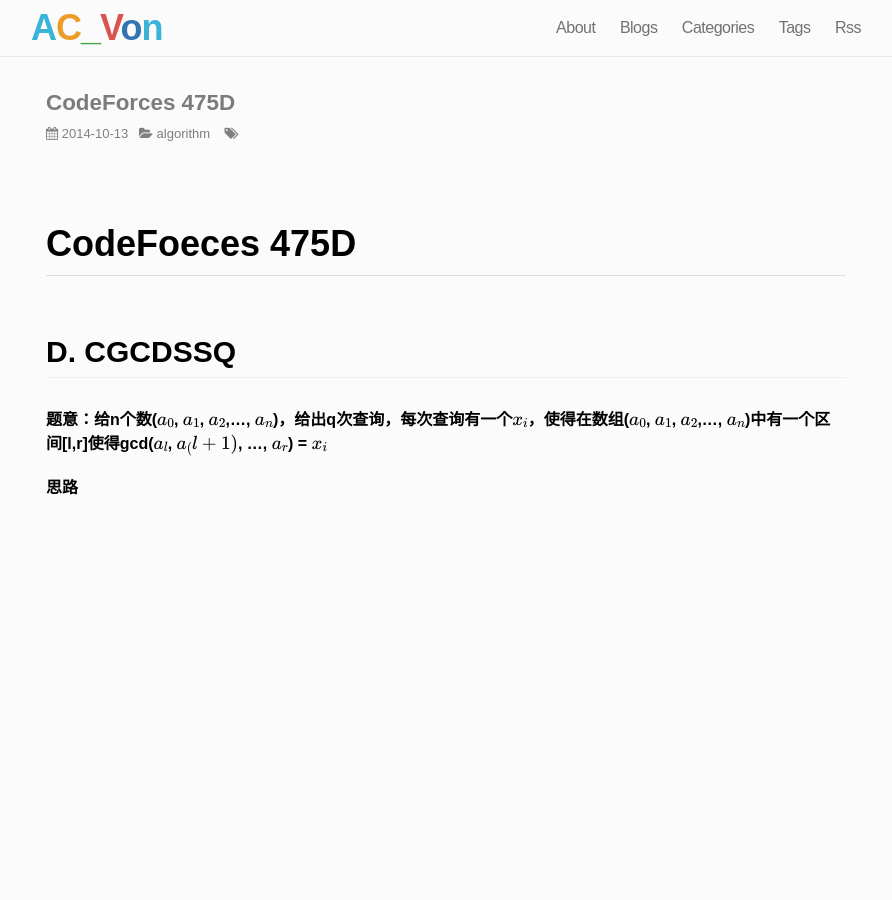
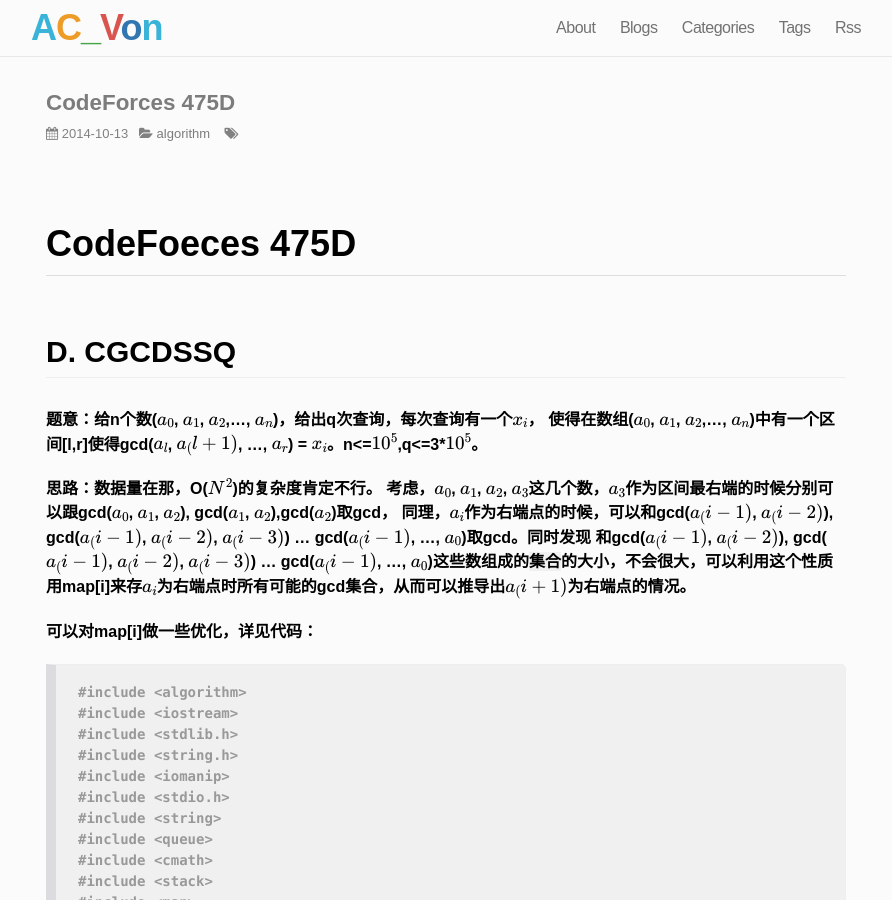
Before and after one commit to vongang/vongang.github.io, a Jekyll site: the page built from _posts/2014-10-13-codeforces-475d.md, in a window 1280 px wide and 900 px high. Shown: the whole window, without its empty margins (194-1086 px from the left). Built offline with Jekyll 4.4.1, drawn with Linux system fonts in a browser that asks for light colours; nearby versions of some CDN libraries; Markdown is read by kramdown in place of the engine named in the settings; formulas are drawn with MathJax 3; comment, search, counter and statistics services are not loaded; some of the changed text lies outside the part shown.

Commit message:
Update 2014-10-13-codeforces-475d.md

````diff
--- a/_posts/2014-10-13-codeforces-475d.md
+++ b/_posts/2014-10-13-codeforces-475d.md
@@ -8,6 +8,80 @@
 
 ## D. CGCDSSQ
 
-题意：给n个数($a_0$, $a_1$, $a_2$,..., $a_n$)，给出q次查询，每次查询有一个$x_i$，使得在数组($a_0$, $a_1$, $a_2$,..., $a_n$)中有一个区间[l,r]使得gcd($a_l$, $a_(l+1)$, ..., $a_r$) = $x_i$
+题意：给n个数($a_0$, $a_1$, $a_2$,..., $a_n$)，给出q次查询，每次查询有一个$x_i$，
+使得在数组($a_0$, $a_1$, $a_2$,..., $a_n$)中有一个区间[l,r]使得gcd($a_l$, $a_\(l+1)$, ..., $a_r$) = $x_i$。n<=$10^5$,q<=3*$10^5$。
 
-思路
+思路：数据量在那，O($N^2$)的复杂度肯定不行。
+考虑，$a_0$, $a_1$, $a_2$, $a_3$这几个数，$a_3$作为区间最右端的时候分别可以跟gcd($a_0$, $a_1$, $a_2$), gcd($a_1$, $a_2$),gcd($a_2$)取gcd，
+同理，$a_i$作为右端点的时候，可以和gcd($a_\(i-1)$, $a_\(i-2)$), gcd($a_\(i-1)$, $a_\(i-2)$, $a_\(i-3)$) ... gcd($a_\(i-1)$, ..., $a_0$)取gcd。同时发现
+和gcd($a_\(i-1)$, $a_\(i-2)$), gcd($a_\(i-1)$, $a_\(i-2)$, $a_\(i-3)$) ... gcd($a_\(i-1)$, ..., $a_0$)这些数组成的``集合``的大小，不会很大，可以利用这个性质
+用map[i]来存$a_i$为右端点时所有可能的gcd集合，从而可以推导出$a_\(i+1)$为右端点的情况。
+
+可以对map[i]做一些优化，详见代码：
+
+```cpp
+#include <algorithm>
+#include <iostream>
+#include <stdlib.h>
+#include <string.h>
+#include <iomanip>
+#include <stdio.h>
+#include <string>
+#include <queue>
+#include <cmath>
+#include <stack>
+#include <map>
+#include <set>
+
+typedef long long LL;
+
+using namespace std;
+
+const int N = 100010;
+
+int a[N];
+map<int, LL> res;
+map<int, LL> mp[2];
+map<int, LL>::iterator it;
+int cnt[N];
+int num;
+
+int gcd(int a, int b) {
+    return b == 0 ? a : gcd(b, a%b);
+}
+
+int main() {
+    //freopen("data.in", "r", stdin);
+    int n, q, i;
+    scanf("%d", &n);
+    res.clear();
+    for(i = 0; i < n; ++i) {
+        scanf("%d", a + i);
+        res[a[i]]++;
+    }
+    num = 0;
+    int tmp;
+    bool pre = 0;
+    mp[pre].clear();
+    mp[!pre].clear();
+    mp[pre][a[0]]++;
+    for(i = 1; i < n; ++i) {
+        mp[!pre][a[i]]++;
+        for(it = mp[pre].begin(); it != mp[pre].end(); ++it) {
+            tmp = gcd(it->first, a[i]);
+            //printf("%d %d %d -> %d\n", it->second, it->first, a[i], tmp);
+            mp[!pre][tmp] += it->second;
+            res[tmp] += it->second;
+        }
+        pre = !pre;
+        mp[!pre].clear();
+    }
+    scanf("%d", &q);
+    while(q--) {
+        scanf("%d", &tmp);
+        printf("%lld\n", res[tmp]);
+    }
+    return 0;
+}
+
+```
````
